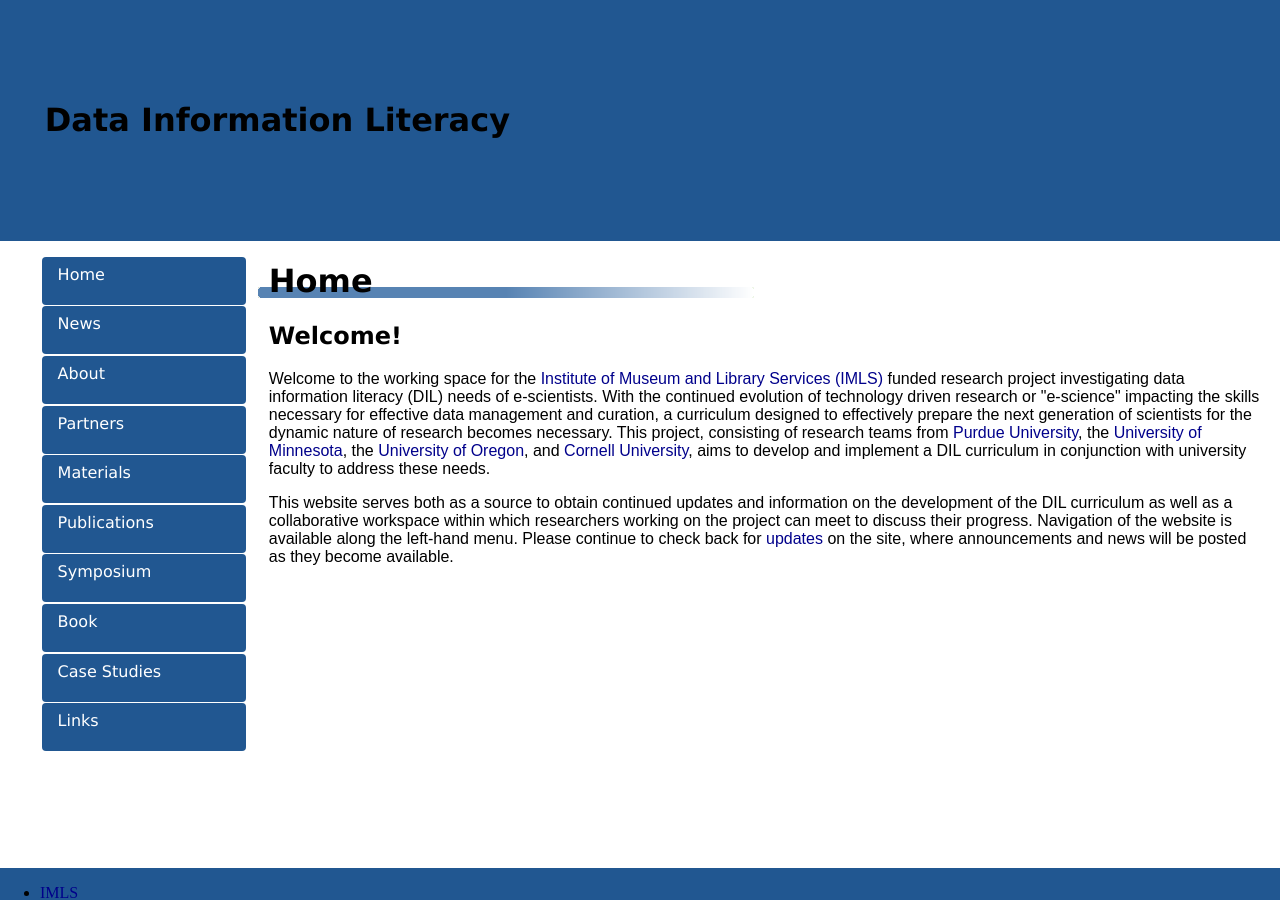
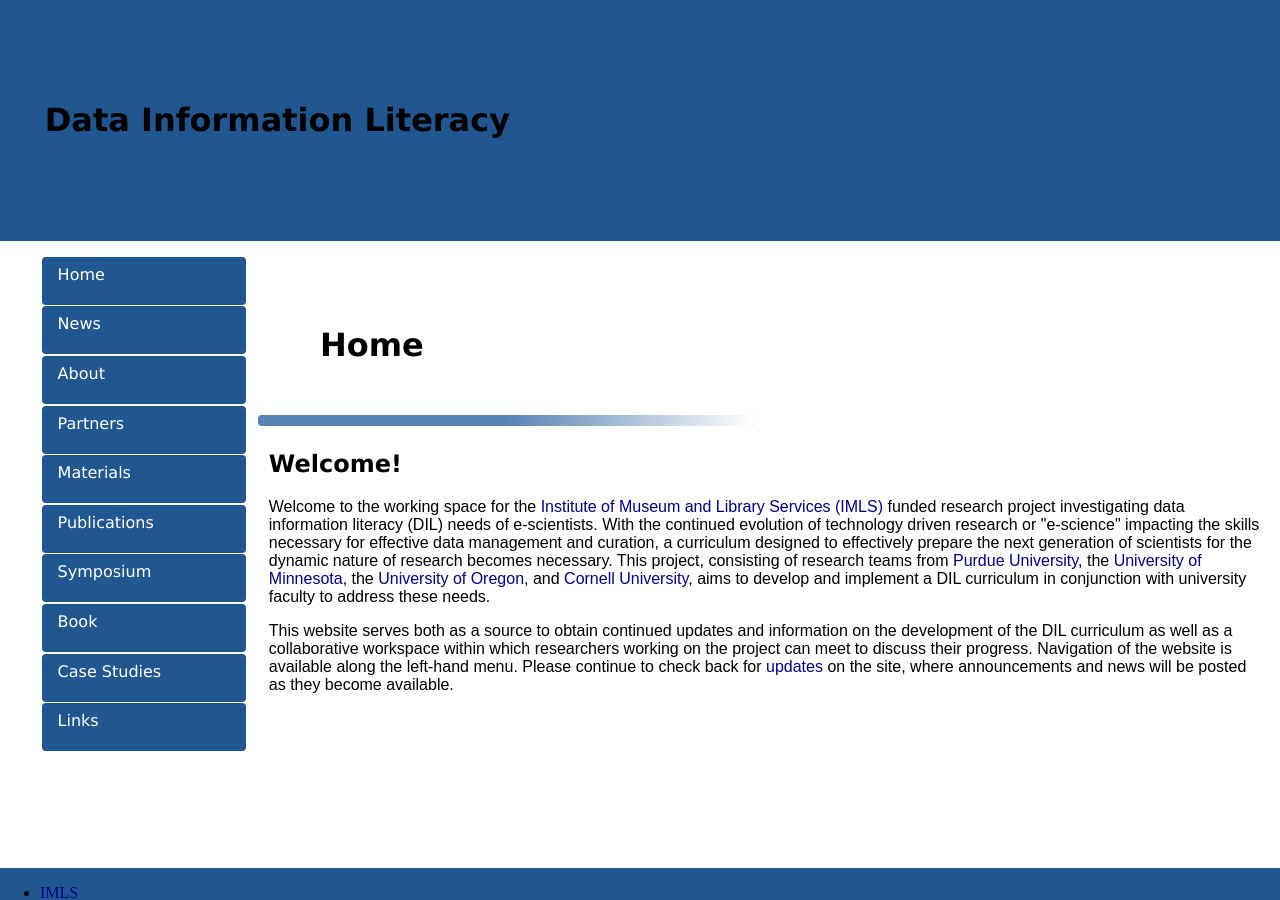
Before and after one commit to datainfolit/datainfolit, a Jekyll site: the page built from index.html, in a window 1280 px wide. Built offline with Jekyll 4.4.1, drawn with Linux system fonts in a browser that asks for light colours.

Commit message:
Update main.css

```diff
--- a/css/main.css
+++ b/css/main.css
@@ -13,6 +13,7 @@ h1, h2, h3 {
 }
 h1.underline {
     background: url('../images/hr5.png') no-repeat left bottom;
+    padding: 2em;
 }
 /*links*/
 a {
```
